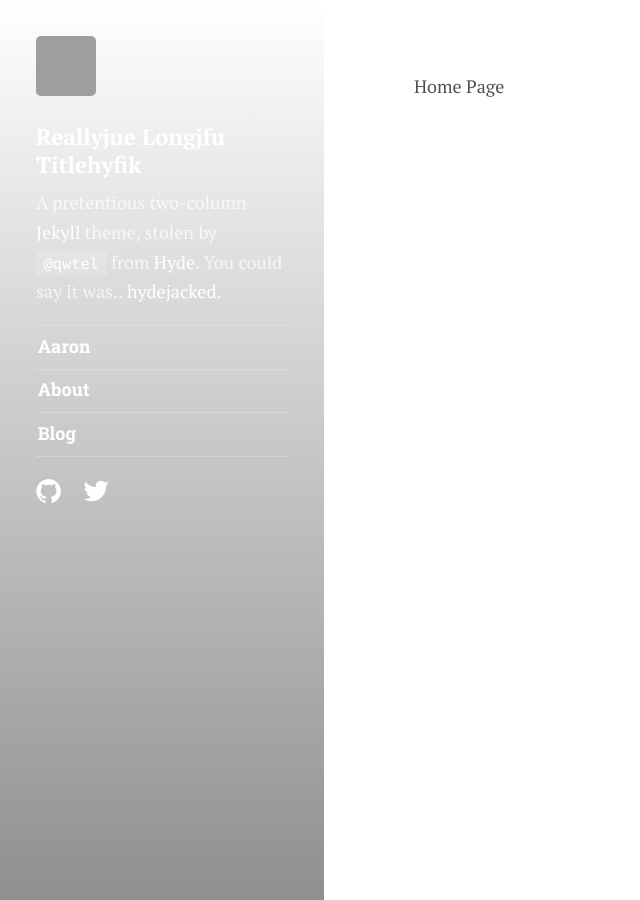
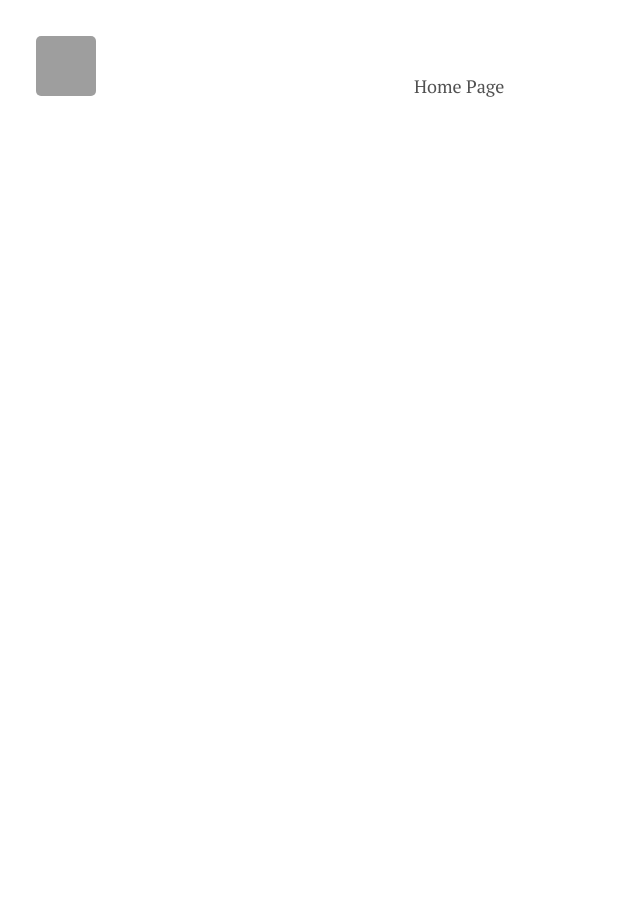
Before and after one commit to mike1d/mike1d.github.io, a Jekyll site: the page built from index.html, in a window 1280 px wide. Shown: the whole page, without its empty margins (0-640 px from the left). Built offline with Jekyll 4.4.1, drawn with Linux system fonts in a browser that asks for light colours; some web fonts are replaced.

Commit message:
Update hyde.css

```diff
--- a/public/css/hyde.css
+++ b/public/css/hyde.css
@@ -118,7 +118,7 @@ a:focus::before {
   background-position: center center;
 }
 /* make sidebar slightly darker to increase text readability (when using a background image) */
-.sidebar::before {
+/*.sidebar::before {
   content: "";
   position: absolute;
   top: 0;
@@ -130,7 +130,7 @@ a:focus::before {
 
 .drawer {
   padding-left: 0.5rem;
-}
+}*/
 
 /* Use larg desktop styles for mobile as well when the JS "drawer" is active */
 .drawer > .sidebar {
```
